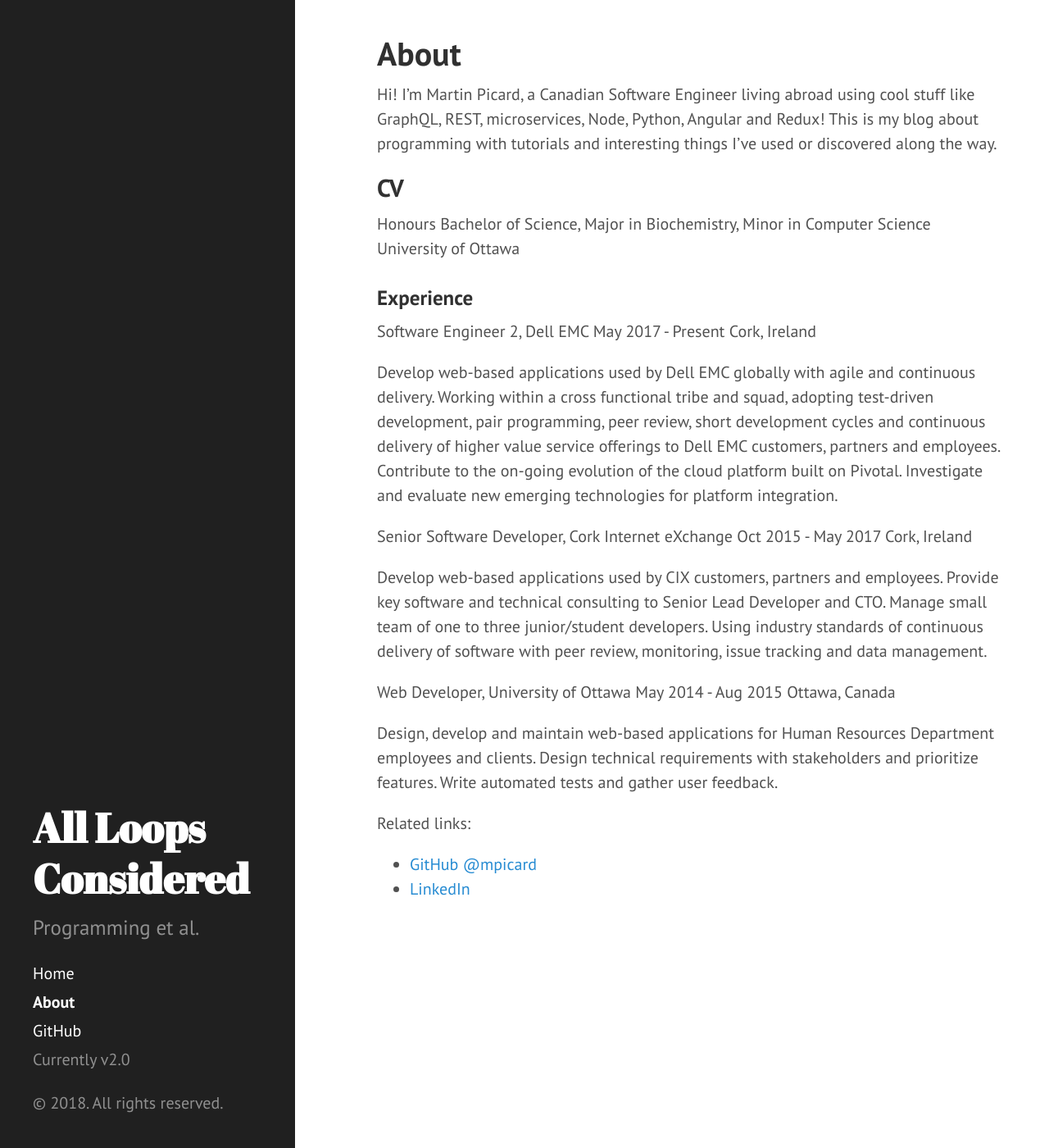
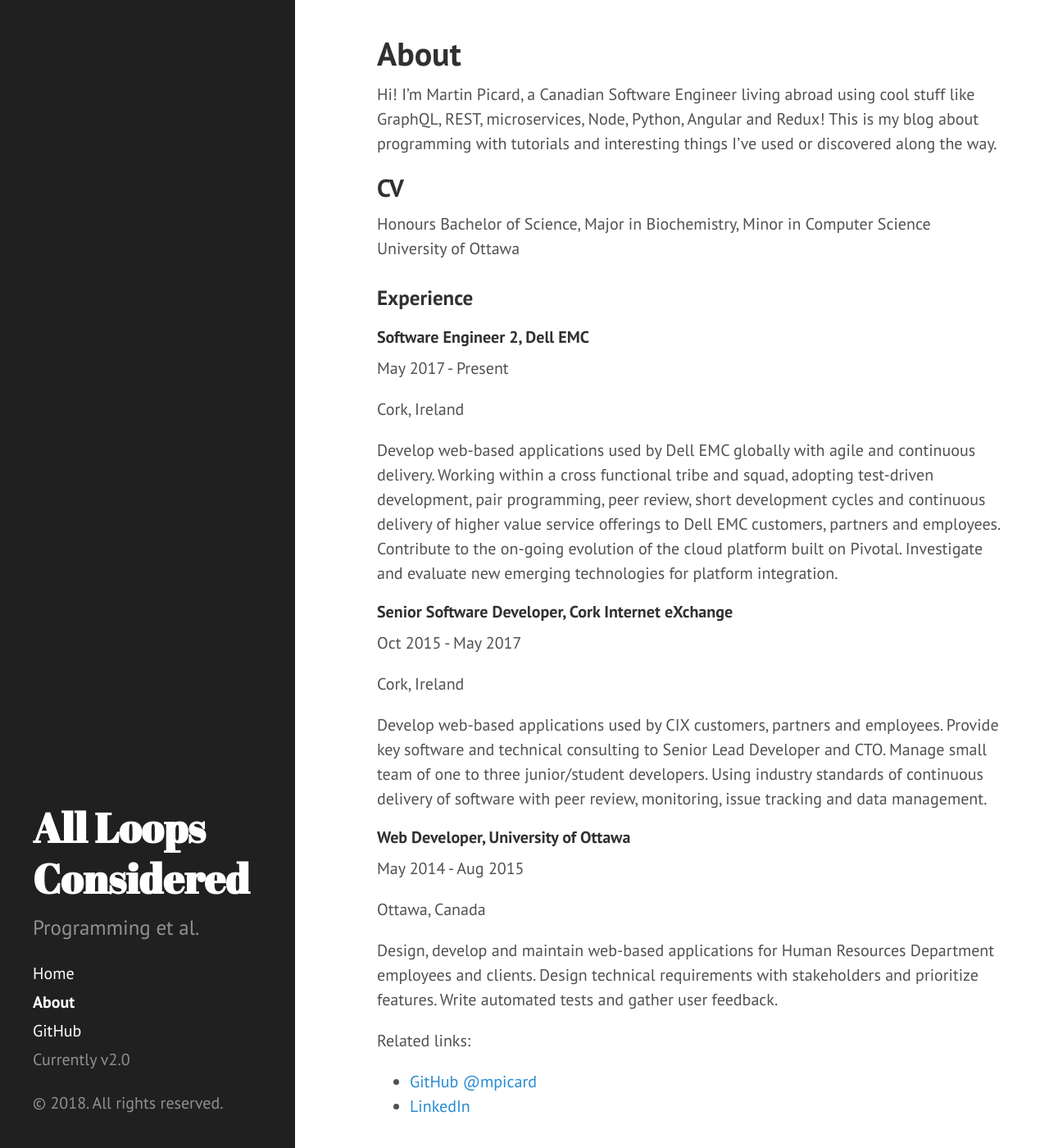
Before and after one commit to mpicard/mpicard.github.io, a Jekyll site: the page built from about.md, in a window 1280 px wide and 1400 px high. Shown: the whole window at 82% size. Built offline with Jekyll 4.4.1, drawn with Linux system fonts in a browser that asks for light colours; comment, search, counter and statistics services are not loaded.

Commit message:
fix formatting

```diff
--- a/about.md
+++ b/about.md
@@ -13,20 +13,26 @@ University of Ottawa
 
 ### Experience
 
-Software Engineer 2, Dell EMC
+#### Software Engineer 2, Dell EMC
+
 May 2017 - Present
+
 Cork, Ireland
 
 Develop web-based applications used by Dell EMC globally with agile and continuous delivery. Working within a cross functional tribe and squad,  adopting test-driven development, pair programming, peer review, short development cycles and continuous delivery of higher value service offerings to Dell EMC customers, partners and employees. Contribute to the on-going evolution of the cloud platform built on Pivotal. Investigate and  evaluate new emerging technologies for platform integration.
 
-Senior Software Developer, Cork Internet eXchange
+#### Senior Software Developer, Cork Internet eXchange
+
 Oct 2015 - May 2017
+
 Cork, Ireland
 
 Develop web-based applications used by CIX customers, partners and employees. Provide key software and technical consulting to Senior Lead Developer and CTO. Manage small team of one to three junior/student developers. Using industry standards of continuous delivery of software with peer review, monitoring, issue tracking and data management.
 
-Web Developer, University of Ottawa
+#### Web Developer, University of Ottawa
+
 May 2014 - Aug 2015
+
 Ottawa, Canada
 
 Design, develop and maintain web-based applications for Human Resources Department employees and clients. Design technical requirements with stakeholders and prioritize features. Write automated tests and gather user feedback.
```
